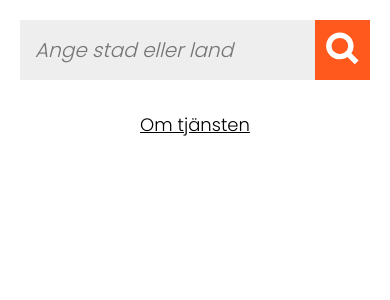
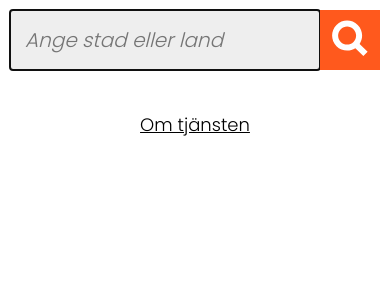
Before and after one commit to calmfors/vue-work-test, a Vue app: page / in a window 390 px wide. Shown: the top 300 px of the page. Built offline with nearby package versions, Linux system fonts and the light colour scheme.

Commit message:
Updated accessibility

```diff
--- a/src/App.vue
+++ b/src/App.vue
@@ -50,7 +50,7 @@ export default {
       } else {
         this.choosenLocation = "";
         this.errorMessage =
-          "Inget sökresultat, testa 'London' eller 'Stockholm'.";
+          "Ingen träff. Sök efter 'London' eller 'Stockholm'.";
       }
     },
   },
@@ -105,7 +105,9 @@ footer p {
 }
 @media screen and (max-width: 640px) {
   #container {
-    padding-top: 20px;
+    width: calc(100% - 20px);
+    padding: 10px;
+    text-align: center;
   }
 }
 </style>
--- a/src/components/InfoBox.vue
+++ b/src/components/InfoBox.vue
@@ -1,10 +1,11 @@
 <template>
-  <div>
+  <article>
     <img
       id="boximg"
       v-if="img && windowWidth < '640'"
       :style="{ width: '100%' }"
       :src="img"
+      :alt="title"
     />
     <h2>{{ title }}</h2>
     <div id="box">
@@ -12,11 +13,11 @@
         {{ text }}
       </p>
       <div v-if="img" id="arrowcontainer">
-        <img id="boximg" v-if="windowWidth > '640'" :src="img" />
+        <img id="boximg" v-if="windowWidth > '640'" :src="img" :alt="title" />
         <read-more />
       </div>
     </div>
-  </div>
+  </article>
 </template>
 
 <script>
@@ -110,5 +111,9 @@ h2 {
   #box p {
     width: 100%;
   }
+  #arrowcontainer {
+    width: 100%;
+    align-items: center;
+  }
 }
 </style>
--- a/src/components/InfoContainer.vue
+++ b/src/components/InfoContainer.vue
@@ -60,6 +60,9 @@ h1 span {
   #infocontainer {
     flex-wrap: wrap;
   }
+  #infowrapper {
+    width: 100%;
+  }
   h1 {
     line-height: 50px;
   }
--- a/src/components/ReadMore.vue
+++ b/src/components/ReadMore.vue
@@ -18,7 +18,7 @@ export default {};
   color: #fff;
   width: 150px;
   height: 48px;
-  padding: 0;
+  padding: 0 10px 0 10px;
   margin: 10px 0 0 0;
   border: none;
   cursor: pointer;
--- a/src/components/SearchLocation.vue
+++ b/src/components/SearchLocation.vue
@@ -1,12 +1,14 @@
 <template>
   <form @submit.prevent="postSearchWord">
-    <label for="location"></label>
+    <label for="searchLocation" class="hidden">Sök efter stad eller land</label>
     <input
+      ref="searchField"
       type="text"
       v-model="searchWord"
+      name="searchLocation"
       placeholder="Ange stad eller land"
     />
-    <button>
+    <button ref="searchButton">
       <img src="../assets/search.svg" />
     </button>
   </form>
@@ -19,11 +21,17 @@ export default {
       searchWord: "",
     };
   },
+  mounted() {
+    console.log("created");
+    this.$refs.searchField.focus();
+  },
   emits: ["searchWord"],
   methods: {
     postSearchWord() {
       this.$emit("get-location", this.searchWord.trim().toLowerCase());
       this.searchWord = "";
+      this.$refs.searchField.blur();
+      this.$refs.searchButton.blur();
     },
   },
 };
@@ -34,7 +42,8 @@ form {
   display: flex;
   justify-content: center;
   margin-bottom: 20px;
-  width: calc(50% - 60px);
+  width: 100%;
+  max-width: 620px;
 }
 input {
   font-family: "Poppins", sans-serif;
@@ -54,15 +63,24 @@ form button {
   width: 60px;
   border: 0;
   background-color: #ff591d;
-  flex-grow: 0;
+  flex-shrink: 0;
   cursor: pointer;
 }
 button img {
   width: 60%;
 }
+.hidden {
+  border: 0;
+  clip: rect(0 0 0 0);
+  height: 1px;
+  margin: -1px;
+  overflow: hidden;
+  padding: 0;
+  position: absolute;
+  width: 1px;
+}
 @media screen and (max-width: 640px) {
   form {
-    width: calc(100% - 40px);
     margin-bottom: 10px;
   }
 }
--- /dev/null
+++ b/vue.config.js
@@ -0,0 +1,3 @@
+module.exports = {
+  publicPath: "/vue/",
+};
```
